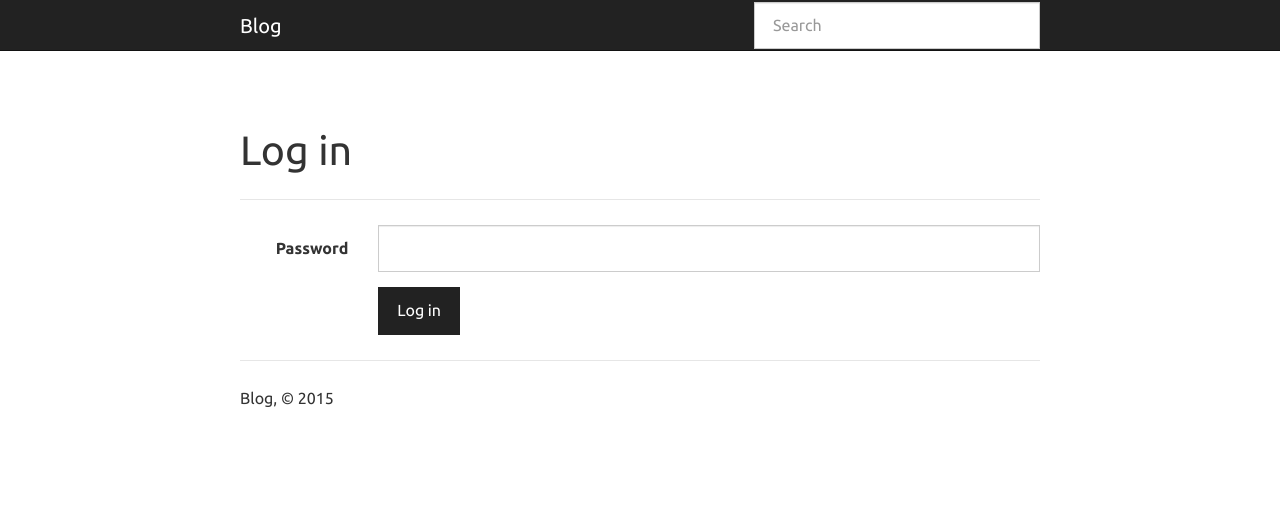
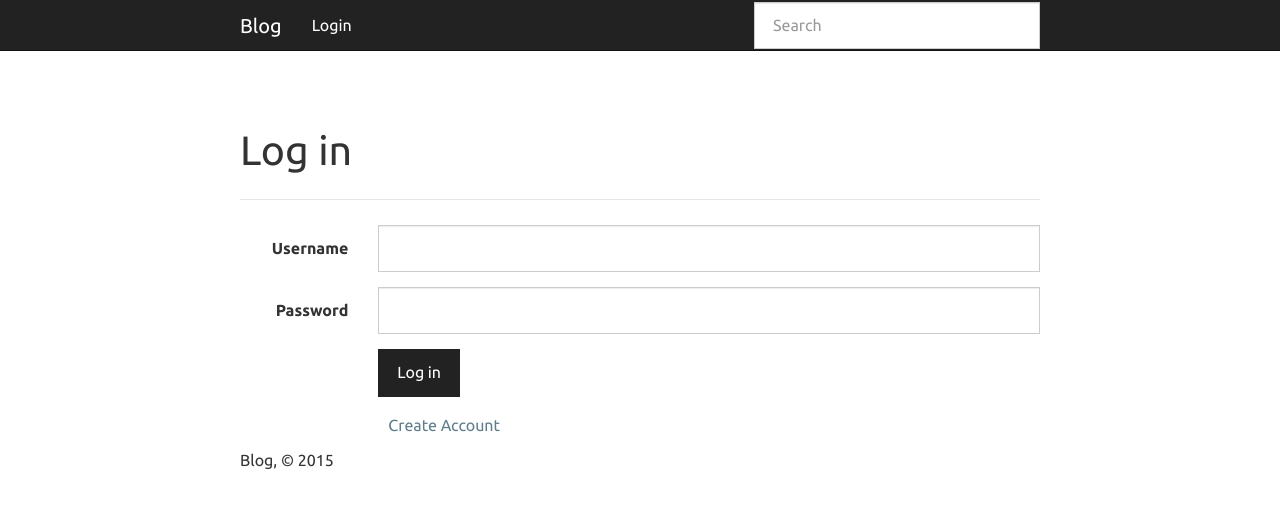
Before and after one commit to Joeyoey1/PythonForum, a Flask app: page /login/ in a window 1280 px wide. Shown: the top 508 px of the page. Run offline with Flask 2, Linux system fonts and the light colour scheme; parts of the project's set-up code (start-up, migrations or seed data) failed here and were passed over; some libraries are stand-ins or nearby versions.

Commit message:
Adds basic login functionality, to be improved upon at a later time.

```diff
--- a/app.py
+++ b/app.py
@@ -3,9 +3,9 @@ import functools
 import os
 import re
 import urllib
+import uuid
 
 from flask import (Flask, abort, flash, Markup, redirect, render_template, request, Response, session, url_for)
-from flask_user import current_user, login_required, roles_required, UserManager, UserMixin
 from markdown import markdown
 from markdown.extensions.codehilite import CodeHiliteExtension
 from markdown.extensions.extra import ExtraExtension
@@ -15,7 +15,7 @@ from peewee import *
 from playhouse.flask_utils import FlaskDB, get_object_or_404, object_list
 from playhouse.sqlite_ext import *
 
-
+ADMIN_USERNAME = 'admin'
 ADMIN_PASSWORD = 'secret'
 APP_DIR = os.path.dirname(os.path.realpath(__file__))
 DATABASE = 'sqliteext:///%s' % os.path.join(APP_DIR, 'blog.db')
@@ -32,12 +32,52 @@ database = flask_db.database
 
 oembed_providers = bootstrap_basic(OEmbedCache())
 
+class my_dictionary(dict):
+
+    # __init__ function
+    def __init__(self):
+        self = dict()
+
+    # Function to add key:value
+    def add(self, key, value):
+        self[key] = value
+
+    def containsKey(self, key):
+        for k, v in self.items():
+            if k == key:
+                return True
+        return False
+
+    def containsValue(self, value):
+        for k, v in self.items():
+            if v == value:
+                return True
+        return False
+
+
+session_map = my_dictionary()
+
+class Role(flask_db.Model):
+    name = CharField(unique=True, primary_key=True)
+
+class User(flask_db.Model):
+    #active = BooleanField()
+
+    #email = CharField(unique=True)
+    #email_confirmed_at = DateTimeField(default=datetime.datetime.now, index=True)
+    password = CharField()
+
+    user_name = CharField(unique=True)
+
+    roles = ForeignKeyField(Role, backref='users')
+
 class Entry(flask_db.Model):
     title = CharField()
     slug = CharField(unique=True)
     content = TextField()
     published = BooleanField(index=True)
     timestamp = DateTimeField(default=datetime.datetime.now, index=True)
+    author = ForeignKeyField(User, backref='entries')
 
     @property
     def html_content(self):
@@ -87,22 +127,10 @@ class Entry(flask_db.Model):
 
         return (Entry.select(Entry, FTSEntry.rank().alias('score')).join(FTSEntry, on=(Entry.id == FTSEntry.docid)).where((Entry.published == True) & (FTSEntry.match(search))).order_by(SQL('score')))
 
-class Role(flask_db.Model):
-    name = CharField(unique=True)
 
-class User(flask_db.Model):
-    active = BooleanField()
 
-    email = CharField(unique=True)
-    email_confirmed_at = DateTimeField(default=datetime.datetime.now, index=True)
-    password = CharField()
 
-    user_name = CharField(unique=True)
-
-    roles = ForeignKeyField(Role, backref='roles')
-    entries = ForeignKeyField(Entry, backref='entries')
-
-# TODO make own system of seeing users permissions, as not using flask setup.
+# TODO make own system of seeing users permissions, as not using flask setup
 
 
 class FTSEntry(FTSModel):
@@ -113,46 +141,86 @@ class FTSEntry(FTSModel):
 
 
 
+def login_required(fn):
+    @functools.wraps(fn)
+    def inner(*args, **kwargs):
+        if session.get('logged_in'):
+            if session_map.containsKey(session.get('unique')):
+                return fn(*args, **kwargs)
+            else:
+                session.clear()
+        return redirect(url_for('login', next=request.path))
+    return inner
 
-#def login_required(fn):
-#    @functools.wraps(fn)
-#    def inner(*args, **kwargs):
-#        if session.get('logged_in'):
-#            return fn(*args, **kwargs)
-#        return redirect(url_for('login', next=request.path))
-#    return inner
+@app.route('/create_user/', methods=['GET', 'POST'])
+def create_user():
+    next_url = request.args.get('next') or request.form.get('next')
+    if request.method == 'POST' and request.form.get('username') and request.form.get('password'):
+        username = request.form.get('username')
+        password = request.form.get('password')
+        for user in User.select():
+            if user.user_name == username:
+                flash('A user with that name already exists!', 'danger')
+                return render_template('create_user.html', next_url=next_url)
+        if not username == '' and not password == '':
+            user = User(user_name=username, password=password)
+            user.roles = Role(name='User')
+            user.save()
 
+            flash('User created!', 'success')
+            return render_template('login.html', next_url=next_url)
+        else:
+            flash('You must enter a username and a password', 'danger')
+    return render_template('create_user.html', next_url=next_url)
 
 @app.route('/login/', methods=['GET', 'POST'])
 def login():
     next_url = request.args.get('next') or request.form.get('next')
-    if request.method == 'POST' and request.form.get('password'):
+    if request.method == 'POST' and request.form.get('password') and request.form.get('username'):
+        username = request.form.get('username')
         password = request.form.get('password')
-        if password == app.config['ADMIN_PASSWORD']:
+        if password == app.config['ADMIN_PASSWORD'] and username == app.config['ADMIN_USERNAME']:
             session['logged_in'] = True
+            session['unique'] = uuid.uuid1()
             session.permanent = True
             flash('You are now logged in.', 'success')
             return redirect(next_url or url_for('index'))
         else:
-            flash('Incorrect password.', 'danger')
+            for user in User.select():
+                if user.user_name == username and user.password == password:
+                    session['logged_in'] = True
+                    session['unique'] = uuid.uuid1()
+                    session.permanent = True
+                    session_map.add(session.get('unique'), user)
+                    flash('You are now logged in.', 'success')
+                    return redirect(next_url or url_for('index'))
+            flash('Incorrect login details!', 'danger')
     return render_template('login.html', next_url=next_url)
 
 @app.route('/logout/', methods=['GET', 'POST'])
 def logout():
     if request.method == 'POST':
-        session.clear()
+        try:
+            session_map.pop(session.get('unique'))
+            session.clear()
+        except KeyError:
+            session.clear()
         return redirect(url_for('login'))
     return render_template('logout.html')
 
 
 @app.route('/')
 def index():
+    if session.get('logged_in'):
+        if not session_map.containsKey(session.get('unique')):
+            session.clear()
     search_query = request.args.get('q')
     if search_query:
         query = Entry.search(search_query)
     else:
         query = Entry.public().order_by(Entry.timestamp.desc())
     return object_list('index.html', query, search=search_query, check_bounds=False)
+
 
 # init login required view
 @app.route('/drafts/')
@@ -224,7 +292,10 @@ def not_found(exc):
     return Response('<h3>Not Found</h3>'), 404
 
 def main():
-    database.create_tables([Entry, FTSEntry, User, Role, UserRoles])
+    database.create_tables([Entry, FTSEntry, User, Role])
+    Role.get_or_create(name='User')
+    Role.get_or_create(name='Moderator')
+    Role.get_or_create(name='Admin')
     app.run(debug=True)
 
 if __name__ == "__main__":
--- a/templates/base.html
+++ b/templates/base.html
@@ -27,10 +27,13 @@
         </div>
         <div class="navbar-collapse collapse">
           <ul class="nav navbar-nav">
-            {% if session.logged_in %}
+            {% if not session.logged_in %}
+              <li><a href="{{ url_for('login') }}">Login</a></li>
+            {% else %}
               <li><a href="{{ url_for('drafts') }}">Drafts</a></li>
               <li><a href="{{ url_for('create') }}">Create Entry</a></li>
               <li><a href="{{ url_for('logout') }}">Log out</a></li>
+              <li><a href="{{ url_for('index') }}">Profile</a></li>
             {% endif %}
             {% block extra_header %}{% endblock %}
           </ul>
--- a/templates/login.html
+++ b/templates/login.html
@@ -6,6 +6,12 @@
 
 {% block content %}
   <form action="{{ url_for('login', next=next_url) }}" class="form-horizontal" method="post">
+    <div class="form-group">
+      <label for="username" class="col-sm-2 control-label">Username</label>
+      <div class="col-sm-10">
+        <input class="form-control" id="username" name="username" type="text">
+      </div>
+    </div>
     <div class="form-group">
       <label for="password" class="col-sm-2 control-label">Password</label>
       <div class="col-sm-10">
@@ -18,4 +24,9 @@
       </div>
     </div>
   </form>
+  <div class="form-group">
+    <div class="col-sm-offset-2 col-sm-10">
+      <a href="{{ url_for('create_user') }}">Create Account</a>
+    </div>
+  </div>
 {% endblock %}
```
Also changed, not shown: templates/create_user.html (added, +28 -0 lines).
